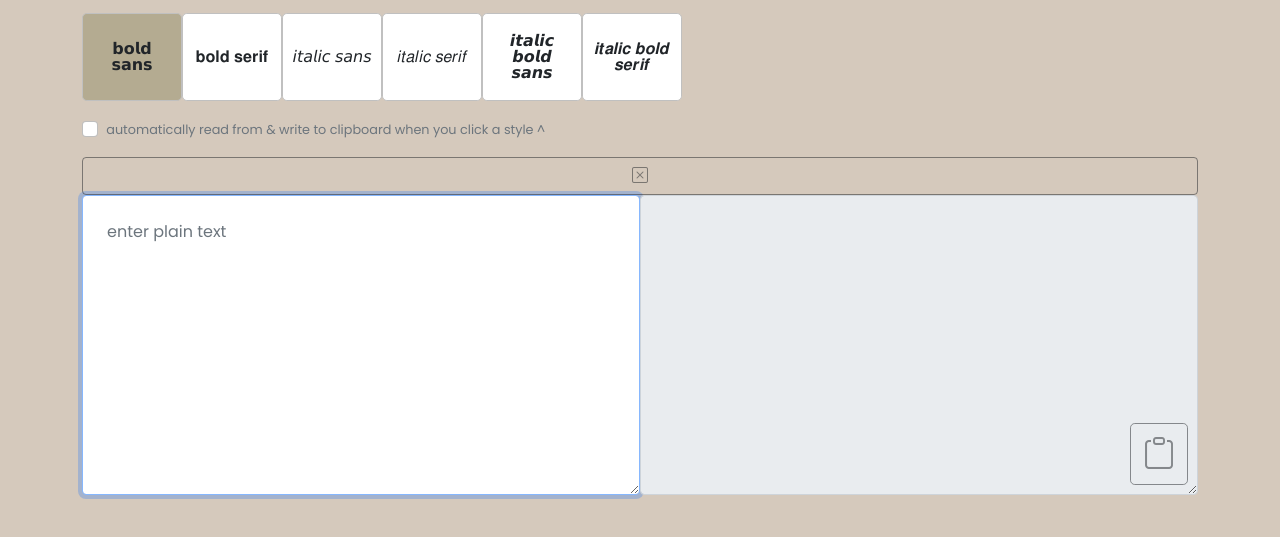
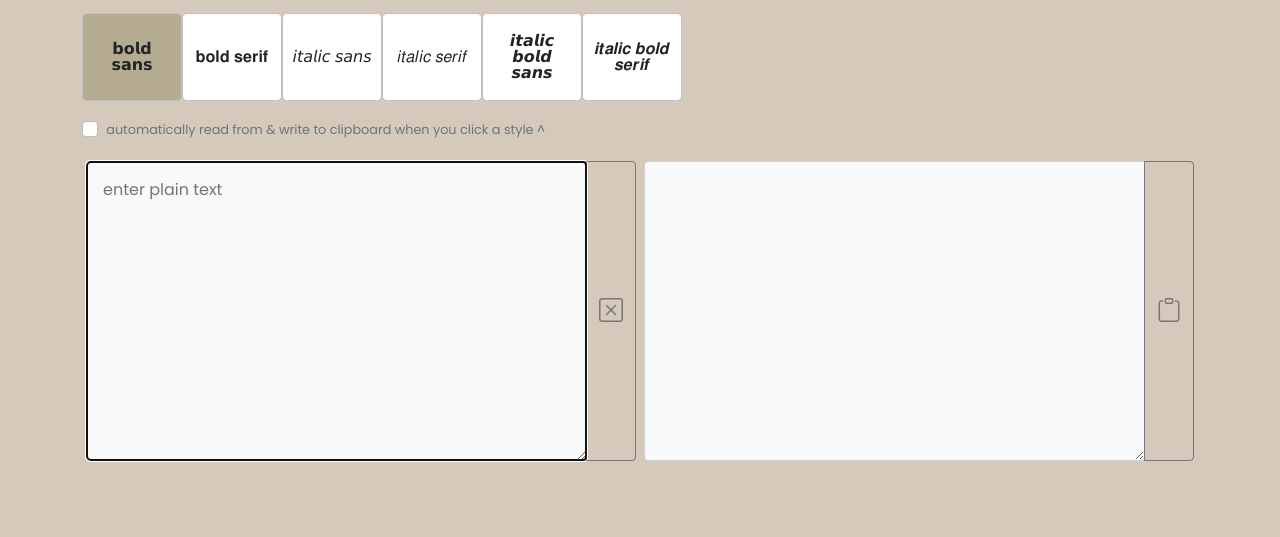
Before and after one commit to richardkentng/plainText-to-unicodeText, a plain HTML site: page src/index.html in a window 1280 px wide. Shown: the part 147-684 px from the top of the page. Drawn offline with nearby package versions, Linux system fonts and the light colour scheme.

Commit message:
moves textarea css from style.scss to bootstrap classes

```diff
--- a/src/css/style.scss
+++ b/src/css/style.scss
@@ -48,37 +48,19 @@ body {
   font-size: 0.8rem;
 }
 
-.textareas {
-  textarea {
+.textarea-groups {
+  .textarea-1,
+  .textarea-2 {
     height: 110px;
   }
-  .textarea2-btn-cont {
-    position: relative;
-    .copy-to-clipboard-btn {
-      position: absolute;
-      bottom: 10px;
-      right: 10px;
-      opacity: 0.5;
-      border-radius: 0.3em;
-      i {
-        font-size: 2em;
-      }
-    }
-  }
 }
-//increase height of textareas
+
+// //increase height of textareas
 @media (min-width: 576px) {
-  .textareas {
-    textarea {
+  .textarea-groups {
+    .textarea-1,
+    .textarea-2 {
       height: 300px;
     }
   }
 }
-//make both textareas the same width
-@media (min-width: 768px) {
-  .textareas {
-    & > * {
-      width: 50%;
-    }
-  }
-}
--- a/src/index.html
+++ b/src/index.html
@@ -31,14 +31,16 @@
 		<input type="checkbox" class="form-check-input auto-read-write-clipboard-cb" name="" id="checkbox1">
 		<label for="checkbox1" class="text-muted auto-read-write-clipboard-label ms-1"> automatically read from & write to clipboard when you click a style ^</label>
 	</div>
-	<!-- button to clear textareas -->
-	<button class="btn btn-outline-dark clear-textareas-btn form-control opacity-50 disabled"><i class="bi-x-square"></i></button>
 	<!-- textarea1 & textarea2 -->
-	<div class="textareas d-flex flex-column flex-md-row">
-			<textarea class="textarea-1 form-control p-4" placeholder="enter plain text"></textarea>
-			<div class="textarea2-btn-cont">
-				<textarea class="textarea-2 form-control p-4" disabled></textarea>
-				<button class="btn btn-outline-dark copy-to-clipboard-btn"><i class="bi-clipboard"></i></button>
+	<div class="d-flex flex-column flex-sm-row textarea-groups">
+			<div class="input-group m-1">
+				<textarea class="flex-grow-1 bg-light rounded-start p-3 textarea-1" placeholder="enter plain text"></textarea>
+				<button class="btn btn-outline-dark fs-4 opacity-50 clear-textareas-btn"><i class="bi-x-square"></i></button>
+			</div>
+
+			<div class="input-group m-1">
+				<textarea class="flex-grow-1 bg-light rounded-start p-3 textarea-2" disabled></textarea>
+				<button class="btn btn-outline-dark fs-4 opacity-50 copy-to-clipboard-btn"><i class="bi-clipboard"></i></button>
 			</div>
 	</div>
 
```
Also changed, not shown: src/css/style.css, 1 other file.
